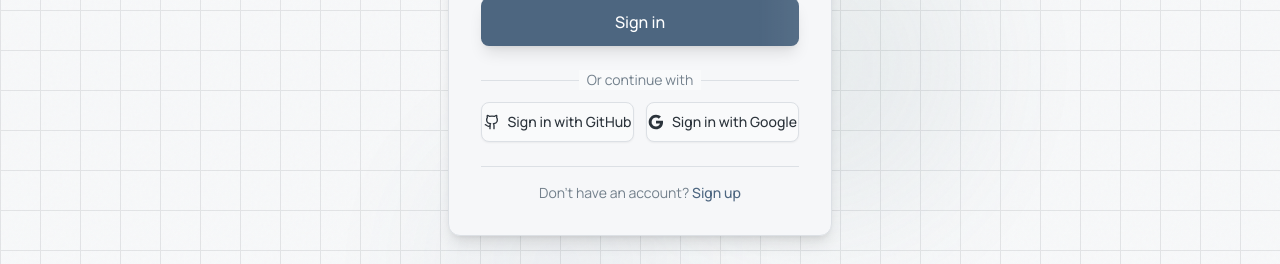
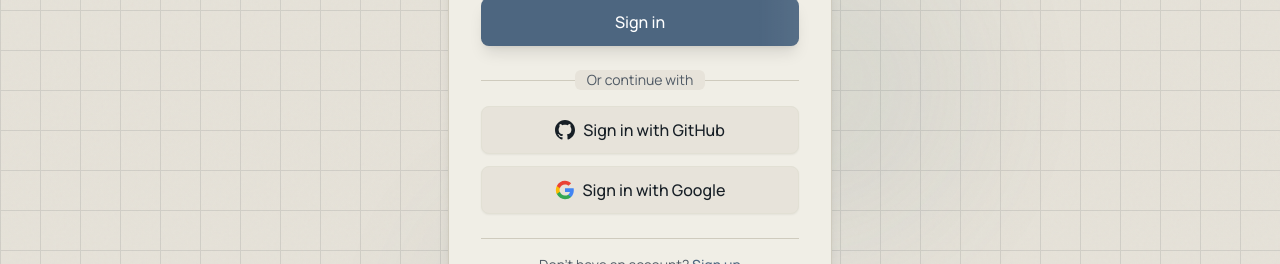
Before and after one commit to alaamer12/PixCrawler, a Next.js app in the folder frontend/: page /login in a window 1280 px wide. Shown: the part 470-734 px from the top of the page. Built offline with nearby package versions, Linux system fonts and the light colour scheme; no server answers.

Commit message:
fix: light theme and make it more subtle

```diff
--- a/frontend/app/globals.css
+++ b/frontend/app/globals.css
@@ -7,18 +7,18 @@
 :root {
 
   /* Semantic Colors - Light Mode */
-  --background: 210 20% 98%;
-  --foreground: 210 15% 20%;
-  --card: 210 20% 97%;
-  --card-foreground: 210 15% 20%;
-  --popover: 210 20% 97%;
-  --popover-foreground: 210 15% 20%;
+  --background: 45 20% 88%;
+  --foreground: 210 25% 12%;
+  --card: 50 25% 92%;
+  --card-foreground: 210 25% 12%;
+  --popover: 50 25% 92%;
+  --popover-foreground: 210 25% 12%;
   --primary: 210 25% 40%;
   --primary-foreground: 0 0% 100%;
   --secondary: 150 20% 45%;
   --secondary-foreground: 0 0% 100%;
-  --muted: 210 15% 94%;
-  --muted-foreground: 210 10% 50%;
+  --muted: 45 18% 85%;
+  --muted-foreground: 210 12% 35%;
   --accent: 210 25% 40%;
   --accent-foreground: 0 0% 100%;
   --destructive: 0 50% 55%;
@@ -27,8 +27,8 @@
   --success-foreground: 0 0% 98%;
   --warning: 35 60% 60%;
   --warning-foreground: 0 0% 98%;
-  --border: 210 15% 88%;
-  --input: 210 15% 88%;
+  --border: 45 15% 78%;
+  --input: 50 20% 86%;
   --ring: 210 25% 40%;
   --radius: 0.5rem;
 }
--- a/frontend/components/LandingPage/HeroBackground.tsx
+++ b/frontend/components/LandingPage/HeroBackground.tsx
@@ -36,7 +36,7 @@
         }}
       />
       {/* Grid pattern overlay */}
-      <div className="absolute inset-0 bg-grid-pattern opacity-[0.1] dark:opacity-[0.04]"/>
+      <div className="absolute inset-0 bg-grid-pattern opacity-[0.1] dark:opacity-[0.06]"/>
 
       {/* Radial gradient overlay */}
       <div className="absolute inset-0 bg-radial-gradient from-transparent via-transparent to-background/80"/>
--- a/frontend/components/auth/oauth-buttons.tsx
+++ b/frontend/components/auth/oauth-buttons.tsx
@@ -1,16 +1,16 @@
 'use client'
 
-import {useState} from 'react'
-import {authService} from '@/lib/auth'
-import {Github} from 'lucide-react'
-import {Button} from '@/components/ui/button'
+import { useState } from 'react'
+import { authService } from '@/lib/auth'
+import { Github } from 'lucide-react'
+import { Button } from '@/components/ui/button'
 
 interface OAuthButtonsProps {
   mode?: 'signin' | 'signup'
   className?: string
 }
 
-export function OAuthButtons({mode = 'signin', className = ''}: OAuthButtonsProps) {
+export function OAuthButtons({ mode = 'signin', className = '' }: OAuthButtonsProps) {
   const [loading, setLoading] = useState<string | null>(null)
 
   const handleOAuthSignIn = async (provider: 'github' | 'google') => {
@@ -26,25 +26,55 @@
 
   const actionText = mode === 'signin' ? 'Sign in' : 'Sign up'
 
+  // Enhanced GitHub icon
+  const GitHubIcon = () => (
+    <svg className="w-5 h-5" fill="currentColor" viewBox="0 0 24 24">
+      <path d="M12 0c-6.626 0-12 5.373-12 12 0 5.302 3.438 9.8 8.207 11.387.599.111.793-.261.793-.577v-2.234c-3.338.726-4.033-1.416-4.033-1.416-.546-1.387-1.333-1.756-1.333-1.756-1.089-.745.083-.729.083-.729 1.205.084 1.839 1.237 1.839 1.237 1.07 1.834 2.807 1.304 3.492.997.107-.775.418-1.305.762-1.604-2.665-.305-5.467-1.334-5.467-5.931 0-1.311.469-2.381 1.236-3.221-.124-.303-.535-1.524.117-3.176 0 0 1.008-.322 3.301 1.23.957-.266 1.983-.399 3.003-.404 1.02.005 2.047.138 3.006.404 2.291-1.552 3.297-1.23 3.297-1.23.653 1.653.242 2.874.118 3.176.77.84 1.235 1.911 1.235 3.221 0 4.609-2.807 5.624-5.479 5.921.43.372.823 1.102.823 2.222v3.293c0 .319.192.694.801.576 4.765-1.589 8.199-6.086 8.199-11.386 0-6.627-5.373-12-12-12z" />
+    </svg>
+  )
+
+  // Enhanced Google icon with proper colors
+  const GoogleIcon = () => (
+    <svg className="w-5 h-5" viewBox="0 0 24 24">
+      <path
+        fill="#4285F4"
+        d="M22.56 12.25c0-.78-.07-1.53-.2-2.25H12v4.26h5.92c-.26 1.37-1.04 2.53-2.21 3.31v2.77h3.57c2.08-1.92 3.28-4.74 3.28-8.09z"
+      />
+      <path
+        fill="#34A853"
+        d="M12 23c2.97 0 5.46-.98 7.28-2.66l-3.57-2.77c-.98.66-2.23 1.06-3.71 1.06-2.86 0-5.29-1.93-6.16-4.53H2.18v2.84C3.99 20.53 7.7 23 12 23z"
+      />
+      <path
+        fill="#FBBC05"
+        d="M5.84 14.09c-.22-.66-.35-1.36-.35-2.09s.13-1.43.35-2.09V7.07H2.18C1.43 8.55 1 10.22 1 12s.43 3.45 1.18 4.93l2.85-2.22.81-.62z"
+      />
+      <path
+        fill="#EA4335"
+        d="M12 5.38c1.62 0 3.06.56 4.21 1.64l3.15-3.15C17.45 2.09 14.97 1 12 1 7.7 1 3.99 3.47 2.18 7.07l3.66 2.84c.87-2.6 3.3-4.53 6.16-4.53z"
+      />
+    </svg>
+  )
+
   return (
-    <div className={`space-y-3 ${className}`}>
+    <div className={`space-y-4 ${className}`}>
       <div className="relative">
         <div className="absolute inset-0 flex items-center">
-          <div className="w-full border-t border-border"/>
+          <div className="w-full border-t border-border" />
         </div>
         <div className="relative flex justify-center text-sm">
-          <span className="bg-background px-2 text-muted-foreground">Or continue with</span>
+          <span className="bg-background px-3 text-muted-foreground rounded-md ">Or continue with</span>
         </div>
       </div>
 
-      <div className="grid grid-cols-2 gap-3">
+      <div className="space-y-3">
         <Button
           type="button"
           onClick={() => handleOAuthSignIn('github')}
           loading={loading === 'github'}
           variant="outline"
-          className="w-full"
-          leftIcon={<Github className="w-4 h-4"/>}
+          size="lg"
+          className="w-full h-12 text-base font-medium"
+          leftIcon={<GitHubIcon />}
         >
           {actionText} with GitHub
         </Button>
@@ -54,27 +84,9 @@
           onClick={() => handleOAuthSignIn('google')}
           loading={loading === 'google'}
           variant="outline"
-          className="w-full"
-          leftIcon={
-            <svg className="w-4 h-4" viewBox="0 0 24 24">
-              <path
-                fill="currentColor"
-                d="M22.56 12.25c0-.78-.07-1.53-.2-2.25H12v4.26h5.92c-.26 1.37-1.04 2.53-2.21 3.31v2.77h3.57c2.08-1.92 3.28-4.74 3.28-8.09z"
-              />
-              <path
-                fill="currentColor"
-                d="M12 23c2.97 0 5.46-.98 7.28-2.66l-3.57-2.77c-.98.66-2.23 1.06-3.71 1.06-2.86 0-5.29-1.93-6.16-4.53H2.18v2.84C3.99 20.53 7.7 23 12 23z"
-              />
-              <path
-                fill="currentColor"
-                d="M5.84 14.09c-.22-.66-.35-1.36-.35-2.09s.13-1.43.35-2.09V7.07H2.18C1.43 8.55 1 10.22 1 12s.43 3.45 1.18 4.93l2.85-2.22.81-.62z"
-              />
-              <path
-                fill="currentColor"
-                d="M12 5.38c1.62 0 3.06.56 4.21 1.64l3.15-3.15C17.45 2.09 14.97 1 12 1 7.7 1 3.99 3.47 2.18 7.07l3.66 2.84c.87-2.6 3.3-4.53 6.16-4.53z"
-              />
-            </svg>
-          }
+          size="lg"
+          className="w-full h-12 text-base font-medium"
+          leftIcon={<GoogleIcon />}
         >
           {actionText} with Google
         </Button>
```
